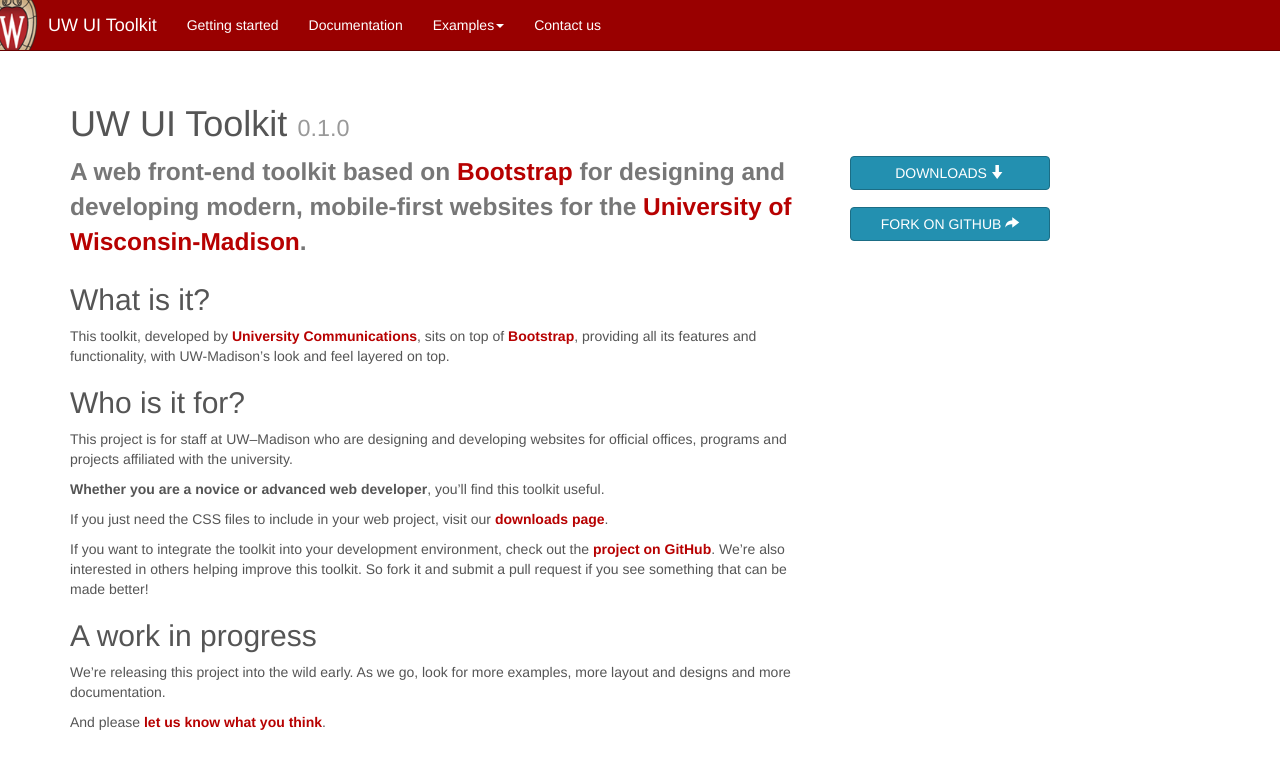
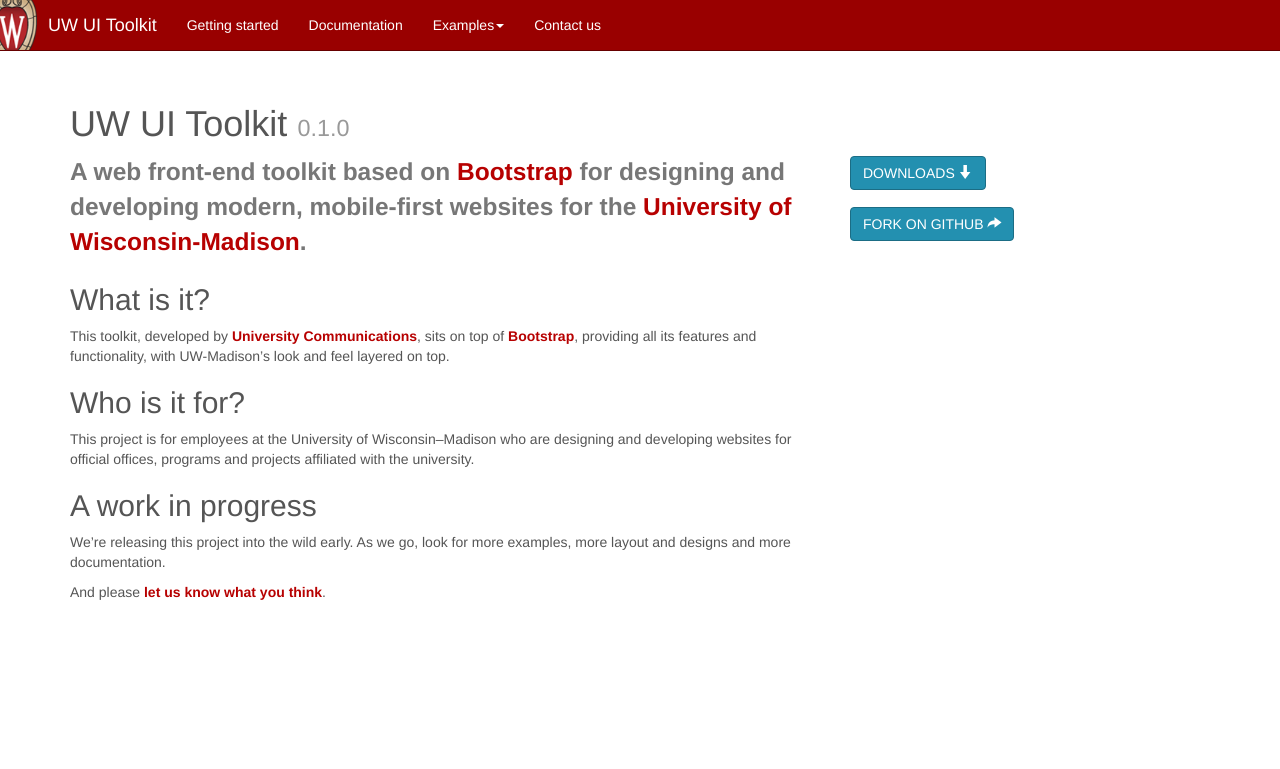
Before and after one commit to UWMadisonUcomm/uw-ui-toolkit, a Jekyll site: the page built from index.html, in a window 1280 px wide. Shown: the top 769 px of the page. Built offline with Jekyll 4.4.1, drawn with Linux system fonts in a browser that asks for light colours; nearby versions of some CDN libraries.

```diff
--- a/_includes/intro.md
+++ b/_includes/intro.md
@@ -8,13 +8,7 @@ This toolkit, developed by [University Communications](http://uc.wisc.edu), sits
 
 ## Who is it for?
 
-This project is for staff at UW–Madison who are designing and developing websites for official offices, programs and projects affiliated with the university.
-
-**Whether you are a novice or advanced web developer**, you'll find this toolkit useful.
-
-If you just need the CSS files to include in your web project, visit our [downloads page]().
-
-If you want to integrate the toolkit into your development environment, check out the [project on GitHub](https://github.com/UWMadisonUcomm/uw-ui-toolkit). We’re also interested in others helping improve this toolkit. So fork it and submit a pull request if you see something that can be made better!
+This project is for employees at the University of Wisconsin–Madison who are designing and developing websites for official offices, programs and projects affiliated with the university.
 
 ## A work in progress
 
--- a/_layouts/default.html
+++ b/_layouts/default.html
@@ -31,7 +31,7 @@
         </div>
         <div class="collapse navbar-collapse">
           <ul class="nav navbar-nav">
-            <li><a href="/kitchensink/">Getting started</a></li>
+            <li><a href="/getting-started/">Getting started</a></li>
             <li><a href="/documentation/">Documentation</a></li>
             <li class="dropdown">
               <a href="#" class="dropdown-toggle" data-toggle="dropdown">Examples<b class="caret"></b></a>
--- a/dist/css/uw-ui-toolkit.css
+++ b/dist/css/uw-ui-toolkit.css
@@ -887,6 +887,7 @@ th.hidden-lg,td.hidden-lg{display:table-cell !important}
 @media (min-width:768px){.navbar{padding-left:15px}.navbar .navbar-collapse{background-color:transparent} .navbar .dropdown-menu .divider{margin:9px 0;background-color:#eee}}body>.container{margin-top:24px;margin-bottom:24px}
 .menu{margin-top:72px}.menu .nav li>a{text-align:right}
 .menu .nav li.divider{border-top:1px solid #C8C5BB;margin-top:.5em;padding-top:.5em}
-.screenshots{margin-top:72px}.screenshots .btn{width:100%;max-width:200px;margin-bottom:.5em;background-color:#2390b0;border-color:#1b6d85;font-size:1em;text-transform:uppercase}
+.screenshots{margin-top:72px}
+.btn.btn-info{width:auto;display:inline-block;margin-bottom:.5em;background-color:#2390b0;border-color:#1b6d85;font-size:1em;text-transform:uppercase}
 .readme h1:first-child+p{font-size:1.75em;font-weight:bold;margin-bottom:1em;color:#777}
 .readme a{font-weight:bold}
--- a/index.html
+++ b/index.html
@@ -7,10 +7,10 @@ layout: default
   <div class="row">
     <div class="col-sm-4 col-sm-push-8 screenshots">
       <p>
-        <a class="btn btn-success">Downloads <span class="glyphicon glyphicon-arrow-down"</span></a>
+        <a class="btn btn-info">Downloads <span class="glyphicon glyphicon-arrow-down"</span></a>
       </p>
       <p>
-        <a class="btn btn-success">Fork on Github <span class="glyphicon glyphicon-share-alt"></span></a>
+        <a class="btn btn-info">Fork on Github <span class="glyphicon glyphicon-share-alt"></span></a>
       </p>
     </div>
     <div class="col-sm-8 col-sm-pull-4 readme">
```
Also changed, not shown: getting-started/index.html (added, +101 -0 lines), src/less/uw-navbar.less (+10 -17 lines).
